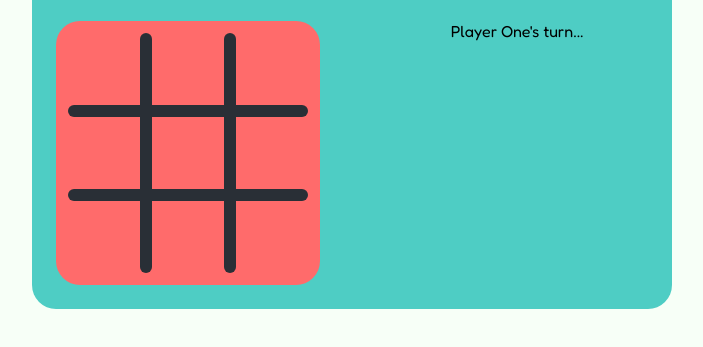
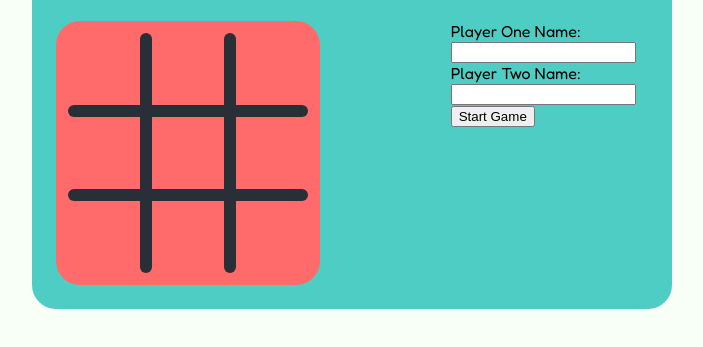
Before and after one commit to cwilliams0926/tic-tac-toe, a website: page index.html in a window 1280 px wide. Shown: the part 279-626 px from the top of the page, without its empty margins (288-991 px from the left). Drawn offline with Linux system fonts and the light colour scheme.

Commit message:
Add markup for changing names and restarting the game

```diff
--- a/css/layout.css
+++ b/css/layout.css
@@ -35,7 +35,7 @@
   cursor: pointer;
   width: 72px;
   height: 72px;
-  transition: opacity 0.2s ease;
+  transition: opacity 0.3s ease;
 }
 
 .cell.placing {
--- a/index.html
+++ b/index.html
@@ -82,6 +82,11 @@
       </section>
       <aside class="game-information">
         <p class="turn"></p>
+        <label for="player-one-name">Player One Name:</label>
+        <input type="text" id="player-one-name" name="player-one-name" />
+        <label for="player-two-name">Player Two Name:</label>
+        <input type="text" id="player-two-name" name="player-two-name" />
+        <button id="start-button" class="start-button">Start Game</button>
       </aside>
     </main>
   </body>
--- a/script.js
+++ b/script.js
@@ -1,4 +1,4 @@
-const gameboard = (() => {
+function gameboard() {
   const SIZE = 3;
   const board = [];
 
@@ -21,7 +21,7 @@
   };
 
   return { getBoard, getBoardWithCellValues, playToken };
-})();
+}
 
 function Cell() {
   let value = "";
@@ -35,11 +35,11 @@
   return { addToken, getValue };
 }
 
-const gameController = ((
+function gameController(
   playerOneName = "Player One",
   playerTwoName = "Player Two",
-) => {
-  const board = gameboard;
+) {
+  const board = gameboard();
 
   const players = [
     {
@@ -108,7 +108,7 @@
     checkWinner,
     checkTie,
   };
-})();
+}
 
 const screenController = (() => {
   const game = gameController;
@@ -151,7 +151,7 @@
         game.playRound(selectedRow, selectedColumn);
         updateScreen();
         cellButton.classList.remove("placing");
-      }, 100);
+      }, 150);
     });
   });
 
```
